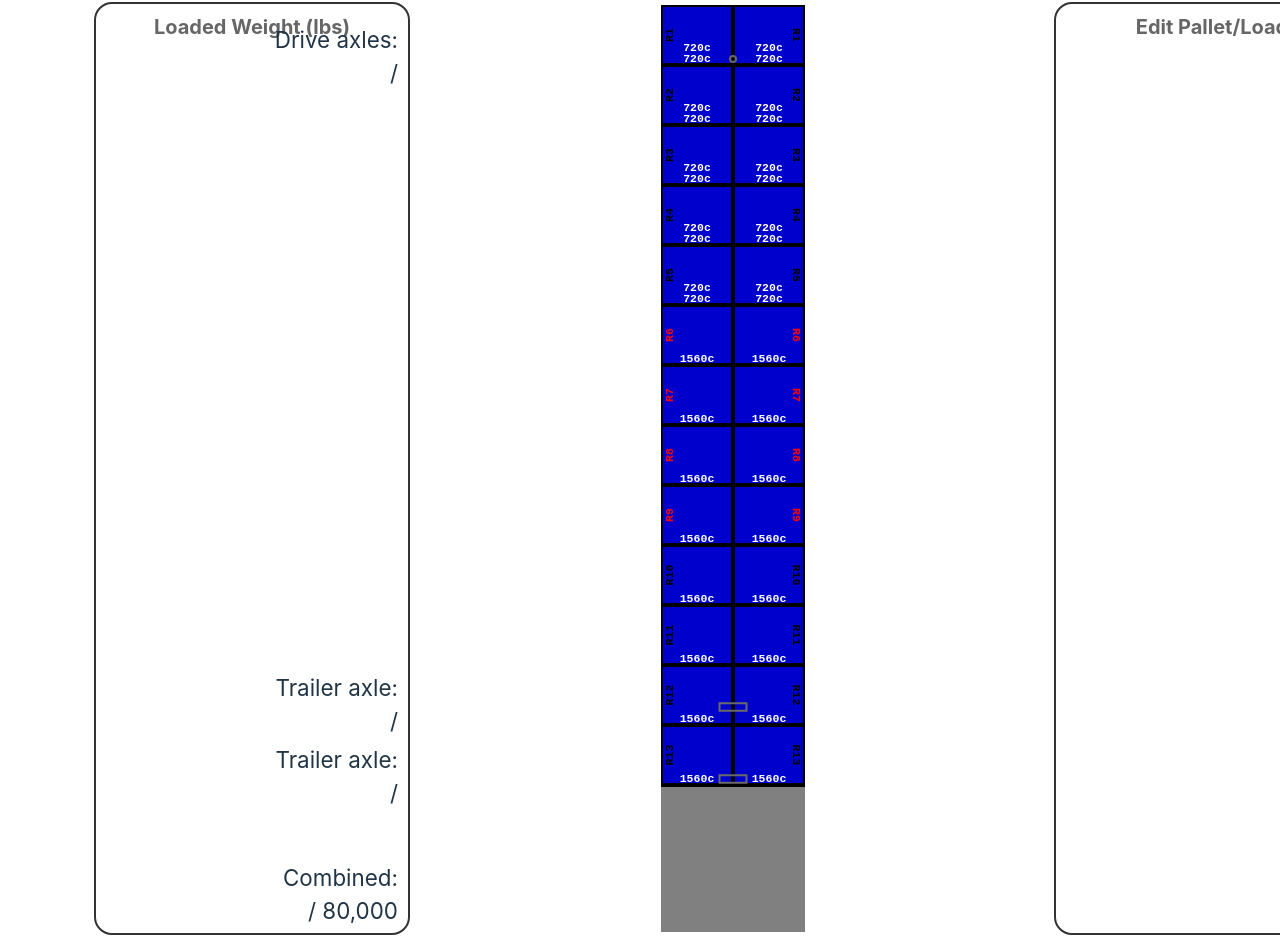
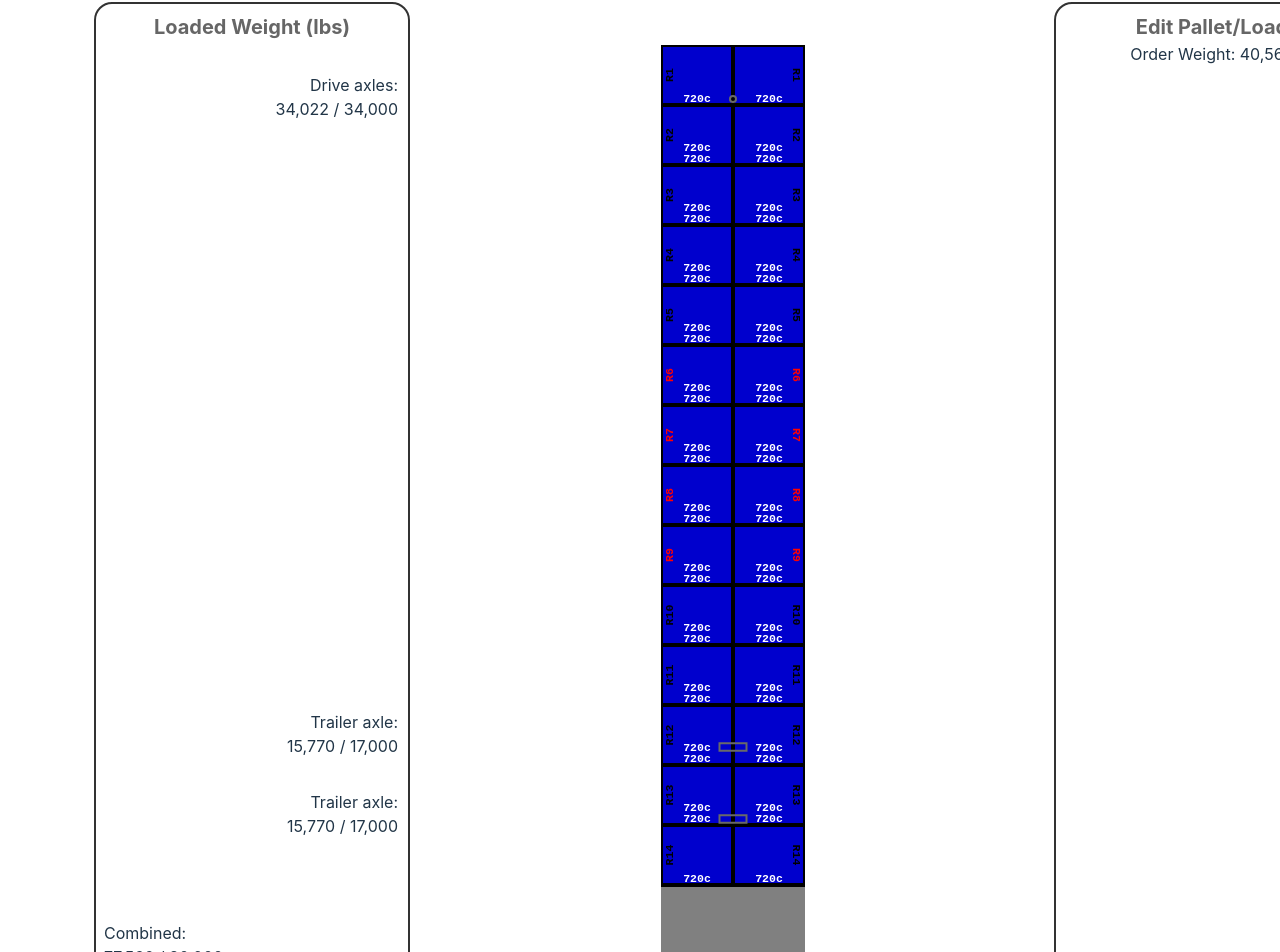
Before and after one commit to PTLux1517/axle-weight-calculator, a React (Vite) app: page / in a window 1280 px wide. Shown: the part 478-1430 px from the top of the page. Built offline with nearby package versions, Linux system fonts and the light colour scheme.

Commit message:
in progress

```diff
--- a/src/App.css
+++ b/src/App.css
@@ -56,11 +56,16 @@ main {
    }
    #loaded-weight-container {
       position: relative;
-      font-size: 1.4em;
+      font-size: 1em;
       > div {
          position: absolute;
-         text-align: right;
-         right: 10px;
+         &:not(#combined-weight) {
+            text-align: right;
+            right: 10px;
+         }
+      }
+      #combined-weight {
+         text-align: left;
       }
    }
    #zoom-container {
@@ -76,6 +81,7 @@ main {
    }
    #load-diagram {
       border: 1px solid white;
+      margin-top: 40px !important;
    }
 }
 
--- a/src/App.tsx
+++ b/src/App.tsx
@@ -1,14 +1,15 @@
-import {ChangeEvent,MouseEvent,useEffect,useReducer,useState} from 'react'
+import {ChangeEvent,MouseEvent,useEffect,useState} from 'react'
 import './App.css'
-import {AxleReferencePoint,Double,Load,O,P,Position,PositionWithMeta,Side,Single,State,Trailer} from './types.ts'
+import {AxleReferencePoint,AxleWeights,Double,Load,O,P,Position,PositionWithMeta,RearAxleTypeCapacity,Side,Single,State,Trailer} from './types.ts'
 import {
+   calcAxleWeights,
    getStateTandemMaxLength,
    getStateTandemMeasurementReference,
    rotatePosition,
    stateRefDistanceToAxleDistanceFromNose,
    tandemCenterDistanceFromNoseToStateRefDistance,
    toFeet,
-   toInches,
+   toInches,totalGrossWt,totalLoadWt,
    toTitleCase
 } from "./calculations.ts";
 import {maxWeightCostcoTrailer,minSlideTrailer,minTandCenterSlideLengthFromNose} from "./sampleTrailers.ts";
@@ -24,6 +25,7 @@ function App() {
    function resetTrailerDimensionsListener(e:MouseEvent<HTMLButtonElement>) {
       setSampleTrailer(defaultTrailer);
       setStateRestriction(defaultState);
+      setRearAxleTypeCapacity(defaultRearAxleType);
       (document.getElementById("interior-length-in") as HTMLInputElement).value = String(defaultTrailer.interiorLength);
       (document.getElementById("interior-length-ft") as HTMLInputElement).value = String(toFeet(defaultTrailer.interiorLength));
       (document.getElementById("kingpin-distance-from-nose-in") as HTMLInputElement).value = String(defaultTrailer.kingpinDistanceFromNose);
@@ -102,6 +104,7 @@ function App() {
       const numInputFt = document.getElementById("tandem-spread-width-ft") as HTMLInputElement
       numInputIn.value = String(newAxleSpread)
       numInputFt.value = String(toFeet(newAxleSpread))
+      setRearAxleTypeCapacity(newAxleSpread > 96 ? RearAxleTypeCapacity.Spread : RearAxleTypeCapacity.Tandem)
    }
 
    function tandemSliderListener(e:ChangeEvent<HTMLInputElement>) {
@@ -183,9 +186,23 @@ function App() {
 
    const defaultTrailer:Trailer&Load = maxWeightCostcoTrailer
    const defaultState:State = State.CA
+   const defaultRearAxleType:RearAxleTypeCapacity = RearAxleTypeCapacity.Tandem
+   const defaultUnloadedWeights:AxleWeights = {
+      steers: 12000,
+      drives: 15000,
+      fTandem: 5000,
+      rTandem: 5000,
+   }
    const [sampleTrailer, setSampleTrailer] = useState<Trailer&Load>(defaultTrailer)
    const [stateRestriction, setStateRestriction] = useState<State|null>(defaultState)
    const [maxSlide, setMaxSlide] = useState(getStateTandemMaxLength(defaultState))
+   const [rearAxleTypeCapacity, setRearAxleTypeCapacity] = useState<RearAxleTypeCapacity>(defaultRearAxleType)
+   const [unloaded, setUnloaded] = useState<AxleWeights>(defaultUnloadedWeights)
+   const [loaded, setLoaded] = useState<AxleWeights|null>(null)
+
+   useEffect(() => {
+      setLoaded(calcAxleWeights(sampleTrailer,unloaded,rearAxleTypeCapacity))
+   },[sampleTrailer]);
 
    const frontTandAxleRenderPos = zoom * (sampleTrailer.tandemCenterDistanceFromNose - sampleTrailer.tandemSpreadWidth/2)
    const rearTandAxleRenderPos = zoom * (sampleTrailer.tandemCenterDistanceFromNose + sampleTrailer.tandemSpreadWidth/2)
@@ -317,13 +334,22 @@ function App() {
             {/* ----------------------------------------------------------------- COLUMN 1 ----------------------------------------------------------------- */}
             <div id={"unloaded-weight-container"} style={{gridRow: 1, gridColumn: 1}}>
                <h3>Unloaded Weight (lbs)</h3>
+               <div>Real World Examples:</div>
+               <ul>
+                  <li><a href={"https://www.thetruckersreport.com/truckingindustryforum/attachments/b9a6ca71-b803-4b06-8dd5-b43491aeb7ee-jpeg.389972/"} target={"_blank"}>unloaded weigh ticket</a></li>
+                  <li><a href={"https://www.reddit.com/r/Truckers/comments/oipyl5/what_are_the_average_axle_weights_of_an_empty/"} target={"_blank"}>discussion forum</a></li>
+               </ul>
             </div>
             <div id={"loaded-weight-container"} style={{gridRow: 2, gridColumn: 1}}>
                <h3>Loaded Weight (lbs)</h3>
-               <div id={"drive-weight"} style={{top: zoom*sampleTrailer.kingpinDistanceFromNose - 35}}>Drive axles:<br/>{} / {}</div>
-               <div id={"front-tandem-weight"} style={{top: frontTandAxleRenderPos - 35}}>Trailer axle:<br/>{} / {}</div>
-               <div id={"rear-tandem-weight"} style={{top: rearTandAxleRenderPos - 35}}>Trailer axle:<br/>{} / {}</div>
-               <div id={"combined-weight"} style={{top: zoom*sampleTrailer.interiorLength - 70}}>Combined:<br/>{} / 80,000</div>
+               <div id={"drive-weight"} style={{top: zoom*sampleTrailer.kingpinDistanceFromNose + 15}}>Drive axles:<br/>
+                  {Math.ceil(loaded ? loaded.drives : unloaded.drives).toLocaleString()} / {Number(34000).toLocaleString()}</div>
+               <div id={"front-tandem-weight"} style={{top: frontTandAxleRenderPos + 8 - (6/zoom)}}>Trailer axle:<br/>
+                  {Math.ceil(loaded ? loaded.fTandem : unloaded.fTandem).toLocaleString()} / {rearAxleTypeCapacity.toLocaleString()}</div>
+               <div id={"rear-tandem-weight"} style={{top: rearTandAxleRenderPos + 8 + (6/zoom)}}>Trailer axle:<br/>
+                  {Math.ceil(loaded ? loaded.rTandem : unloaded.rTandem).toLocaleString()} / {rearAxleTypeCapacity.toLocaleString()}</div>
+               <div id={"combined-weight"} style={{top: zoom*sampleTrailer.interiorLength - 10}}>Combined:<br/>
+                  {Math.ceil(loaded ? totalGrossWt(loaded) : totalGrossWt(unloaded)).toLocaleString()} / {Number(80000).toLocaleString()}</div>
             </div>
             {/* ----------------------------------------------------------------- COLUMN 2 ----------------------------------------------------------------- */}
             <div id={"zoom-container"} style={{gridRow: 1, gridColumn: 2}}>
@@ -366,7 +392,7 @@ function App() {
                <input style={{gridColumn: 3}} type={"number"} id={"kingpin-distance-from-nose-ft"} name={"kingpin-distance-from-nose-ft"} step={0.5} min={2} max={4} defaultValue={toFeet(sampleTrailer.kingpinDistanceFromNose)} onChange={kingpinPosListener}/>
                <label style={{gridColumn: 1}} className={"divided"} htmlFor={"tandem-spread-width-in"}>Tandem Spread Width</label>
                <input style={{gridColumn: 2}} type={"number"} id={"tandem-spread-width-in"} name={"tandem-spread-width-in"} disabled defaultValue={sampleTrailer.tandemSpreadWidth}/>
-               <input style={{gridColumn: 3}} type={"number"} id={"tandem-spread-width-ft"} name={"tandem-spread-width-ft"} step={0.5} min={3} max={12} defaultValue={toFeet(sampleTrailer.tandemSpreadWidth)} onChange={tandemSpreadWidthListener}/>
+               <input style={{gridColumn: 3}} type={"number"} id={"tandem-spread-width-ft"} name={"tandem-spread-width-ft"} step={0.5} min={3.5} max={12} defaultValue={toFeet(sampleTrailer.tandemSpreadWidth)} onChange={tandemSpreadWidthListener}/>
                <label style={{gridColumn: 1}} htmlFor={"tandem-center-distance-from-nose-in"}>{stateRestriction===null ? toTitleCase(unrestrictedReference.slice(2)) : toTitleCase(getStateTandemMeasurementReference(stateRestriction).slice(2))} Distance From Kingpin</label>
                <input style={{gridColumn: 2}} type={"number"} id={"tandem-center-distance-from-nose-in"} name={"tandem-center-distance-from-nose-in"} disabled defaultValue={tandemCenterDistanceFromNoseToStateRefDistance(sampleTrailer,stateRestriction)}/>
                <input style={{gridColumn: 3}} type={"number"} id={"tandem-center-distance-from-nose-ft"} name={"tandem-center-distance-from-nose-ft"} step={0.5} min={toFeet(tandemCenterDistanceFromNoseToStateRefDistance(minSlideTrailer,stateRestriction))} max={maxSlide} defaultValue={toFeet(tandemCenterDistanceFromNoseToStateRefDistance(sampleTrailer,stateRestriction))} onChange={tandemSliderListener}/>
@@ -381,6 +407,7 @@ function App() {
             </div>
             <div id={"editor-container"} style={{gridRow: 2, gridColumn: 3}}>
                <h3>Edit Pallet/Load</h3>
+               {loaded && <div>Order Weight: {Math.ceil(totalLoadWt(loaded,unloaded)).toLocaleString()}</div>}
                <div id={"selected-position-1"}>
                   {selectedPosition1 && <>
                      <h3>Selected Position 1</h3>
@@ -389,6 +416,9 @@ function App() {
                         setSampleTrailer(prev => rotatePosition(prev, selectedPosition1!.row, selectedPosition1!.side))
                         setSelectedPosition1(null)
                      }}>rotate</button>
+                     <button onClick={() => {
+                        setSelectedPosition1(null)
+                     }}>deselect</button>
                   </>}
                </div>
                <div id={"selected-position-2"}>
@@ -400,6 +430,9 @@ function App() {
                         setSampleTrailer(prev => rotatePosition(prev, selectedPosition2!.row, selectedPosition2!.side))
                         setSelectedPosition2(null)
                      }}>rotate</button>
+                     <button onClick={() => {
+                        setSelectedPosition2(null)
+                     }}>deselect</button>
                   </>}
                </div>
             </div>
--- a/src/calculations.ts
+++ b/src/calculations.ts
@@ -1,7 +1,9 @@
 import {
-   AxleReferencePoint,
-   Double,Load,
+   AxleReferencePoint,AxleWeights,
+   Double,
+   Load,
    O,
+   RearAxleTypeCapacity,
    Side,
    Single,
    SlideAxleNoRestrictionMaxLength,
@@ -142,3 +144,51 @@ function recalcDepths(trailer:Trailer&Load) {
       }
    });
 }
+
+export function calcAxleWeights(trailer:Trailer&Load, unloaded:AxleWeights, rearAxleType:RearAxleTypeCapacity):AxleWeights {
+   let loaded:AxleWeights = {...unloaded}
+   trailer.loadRows.forEach(row => {
+      Object.values(row).forEach(pos => {
+         if (pos===null) return;
+         /* COM: center of mass distance from nose | COM2KP: com to kingpin | COM2TC: com to tandem center | COM2FT: com to front tandem | COM2RT: com to rear tandem */
+         const COM = pos.depth + pos.orien.L/2.0,
+               COM2KP = COM - trailer.kingpinDistanceFromNose,
+               COM2TC = COM - trailer.tandemCenterDistanceFromNose,
+               COM2FT = COM2TC - trailer.tandemSpreadWidth/2,
+               COM2RT = COM2TC + trailer.tandemSpreadWidth/2;
+         let span = rearAxleType===RearAxleTypeCapacity.Tandem
+            ? trailer.tandemCenterDistanceFromNose-trailer.kingpinDistanceFromNose
+            : (trailer.tandemCenterDistanceFromNose - trailer.tandemSpreadWidth/2) - trailer.kingpinDistanceFromNose
+         const posWt = pos.stack.map(pal => pal.prdWt + pal.palWt).reduce((acc,wt) => acc + wt, 0)
+         if (COM2KP <= 0) { //position is in front of kingpin: weight contribution is 100% to drives
+            loaded.drives += posWt
+         }
+         else if (rearAxleType===RearAxleTypeCapacity.Tandem) {
+            if (COM2TC < 0) { //position is between kingpin and tandem center (non-inclusive): weight contribution is interpolated between drives and tandems
+               const percentRearward = (COM-trailer.kingpinDistanceFromNose)/span
+               const noseContribution = posWt * (1-percentRearward)
+               const tailContribution = posWt - noseContribution
+               loaded.drives += noseContribution
+               loaded.fTandem += tailContribution/2
+               loaded.rTandem += tailContribution/2
+            }
+            else { //position is on or beyond tandem center: weight contribution is 100% to tandems
+               loaded.fTandem += posWt/2
+               loaded.rTandem += posWt/2
+            }
+         }
+         else if (rearAxleType===RearAxleTypeCapacity.Spread) {
+
+         }
+      })
+   })
+   return loaded
+}
+
+export function totalGrossWt(loaded:AxleWeights):number {
+   return loaded.steers + loaded.drives + loaded.fTandem + loaded.rTandem
+}
+
+export function totalLoadWt(loaded:AxleWeights, unloaded:AxleWeights):number {
+   return totalGrossWt(loaded) - totalGrossWt(unloaded)
+}
--- a/src/sampleTrailers.ts
+++ b/src/sampleTrailers.ts
@@ -47,21 +47,24 @@ export const maxLengthStraightTrailer:Trailer&Load = {
 export const maxWeightCostcoTrailer:Trailer&Load = {
    ...defaultTrailerEmpty,
    loadRows: [
-      {l___: {depth: 0, orien: O.Sideways, stack: [{prdWt: 720, palWt: P.Chep}, {prdWt: 720, palWt: P.Chep}]}, ___r: {depth: 0, orien: O.Sideways, stack: [{prdWt: 720, palWt: P.Chep}, {prdWt: 720, palWt: P.Chep}]}},
+      {l___: {depth: 0, orien: O.Sideways, stack: [{prdWt: 720, palWt: P.Chep}]}, ___r: {depth: 0, orien: O.Sideways, stack: [{prdWt: 720, palWt: P.Chep}]}},
       {l___: {depth: 40, orien: O.Sideways, stack: [{prdWt: 720, palWt: P.Chep}, {prdWt: 720, palWt: P.Chep}]}, ___r: {depth: 40, orien: O.Sideways, stack: [{prdWt: 720, palWt: P.Chep}, {prdWt: 720, palWt: P.Chep}]}},
       {l___: {depth: 80, orien: O.Sideways, stack: [{prdWt: 720, palWt: P.Chep}, {prdWt: 720, palWt: P.Chep}]}, ___r: {depth: 80, orien: O.Sideways, stack: [{prdWt: 720, palWt: P.Chep}, {prdWt: 720, palWt: P.Chep}]}},
       {l___: {depth: 120, orien: O.Sideways, stack: [{prdWt: 720, palWt: P.Chep}, {prdWt: 720, palWt: P.Chep}]}, ___r: {depth: 120, orien: O.Sideways, stack: [{prdWt: 720, palWt: P.Chep}, {prdWt: 720, palWt: P.Chep}]}},
 
       {l___: {depth: 160, orien: O.Sideways, stack: [{prdWt: 720, palWt: P.Chep}, {prdWt: 720, palWt: P.Chep}]}, ___r: {depth: 160, orien: O.Sideways, stack: [{prdWt: 720, palWt: P.Chep}, {prdWt: 720, palWt: P.Chep}]}},
-      {l___: {depth: 200, orien: O.Sideways, stack: [{prdWt: 1560, palWt: P.Chep}]}, ___r: {depth: 200, orien: O.Sideways, stack: [{prdWt: 1560, palWt: P.Chep}]}},
-      {l___: {depth: 240, orien: O.Sideways, stack: [{prdWt: 1560, palWt: P.Chep}]}, ___r: {depth: 240, orien: O.Sideways, stack: [{prdWt: 1560, palWt: P.Chep}]}},
-      {l___: {depth: 280, orien: O.Sideways, stack: [{prdWt: 1560, palWt: P.Chep}]}, ___r: {depth: 280, orien: O.Sideways, stack: [{prdWt: 1560, palWt: P.Chep}]}},
+      {l___: {depth: 200, orien: O.Sideways, stack: [{prdWt: 720, palWt: P.Chep}, {prdWt: 720, palWt: P.Chep}]}, ___r: {depth: 200, orien: O.Sideways, stack: [{prdWt: 720, palWt: P.Chep}, {prdWt: 720, palWt: P.Chep}]}},
+      {l___: {depth: 240, orien: O.Sideways, stack: [{prdWt: 720, palWt: P.Chep}, {prdWt: 720, palWt: P.Chep}]}, ___r: {depth: 240, orien: O.Sideways, stack: [{prdWt: 720, palWt: P.Chep}, {prdWt: 720, palWt: P.Chep}]}},
+      {l___: {depth: 280, orien: O.Sideways, stack: [{prdWt: 720, palWt: P.Chep}, {prdWt: 720, palWt: P.Chep}]}, ___r: {depth: 280, orien: O.Sideways, stack: [{prdWt: 720, palWt: P.Chep}, {prdWt: 720, palWt: P.Chep}]}},
 
-      {l___: {depth: 320, orien: O.Sideways, stack: [{prdWt: 1560, palWt: P.Chep}]}, ___r: {depth: 320, orien: O.Sideways, stack: [{prdWt: 1560, palWt: P.Chep}]}},
-      {l___: {depth: 360, orien: O.Sideways, stack: [{prdWt: 1560, palWt: P.Chep}]}, ___r: {depth: 360, orien: O.Sideways, stack: [{prdWt: 1560, palWt: P.Chep}]}},
-      {l___: {depth: 400, orien: O.Sideways, stack: [{prdWt: 1560, palWt: P.Chep}]}, ___r: {depth: 400, orien: O.Sideways, stack: [{prdWt: 1560, palWt: P.Chep}]}},
-      {l___: {depth: 440, orien: O.Sideways, stack: [{prdWt: 1560, palWt: P.Chep}]}, ___r: {depth: 440, orien: O.Sideways, stack: [{prdWt: 1560, palWt: P.Chep}]}},
+      {l___: {depth: 320, orien: O.Sideways, stack: [{prdWt: 720, palWt: P.Chep}, {prdWt: 720, palWt: P.Chep}]}, ___r: {depth: 320, orien: O.Sideways, stack: [{prdWt: 720, palWt: P.Chep}, {prdWt: 720, palWt: P.Chep}]}},
+      {l___: {depth: 360, orien: O.Sideways, stack: [{prdWt: 720, palWt: P.Chep}, {prdWt: 720, palWt: P.Chep}]}, ___r: {depth: 360, orien: O.Sideways, stack: [{prdWt: 720, palWt: P.Chep}, {prdWt: 720, palWt: P.Chep}]}},
+      {l___: {depth: 400, orien: O.Sideways, stack: [{prdWt: 720, palWt: P.Chep}, {prdWt: 720, palWt: P.Chep}]}, ___r: {depth: 400, orien: O.Sideways, stack: [{prdWt: 720, palWt: P.Chep}, {prdWt: 720, palWt: P.Chep}]}},
+      {l___: {depth: 440, orien: O.Sideways, stack: [{prdWt: 720, palWt: P.Chep}, {prdWt: 720, palWt: P.Chep}]}, ___r: {depth: 440, orien: O.Sideways, stack: [{prdWt: 720, palWt: P.Chep}, {prdWt: 720, palWt: P.Chep}]}},
 
-      {l___: {depth: 480, orien: O.Sideways, stack: [{prdWt: 1560, palWt: P.Chep}]}, ___r: {depth: 480, orien: O.Sideways, stack: [{prdWt: 1560, palWt: P.Chep}]}},
+      {l___: {depth: 480, orien: O.Sideways, stack: [{prdWt: 720, palWt: P.Chep}, {prdWt: 720, palWt: P.Chep}]}, ___r: {depth: 480, orien: O.Sideways, stack: [{prdWt: 720, palWt: P.Chep}, {prdWt: 720, palWt: P.Chep}]}},
+      {l___: {depth: 520, orien: O.Sideways, stack: [{prdWt: 720, palWt: P.Chep}]}, ___r: {depth: 520, orien: O.Sideways, stack: [{prdWt: 720, palWt: P.Chep}]}},
+      //{l___: {depth: 520, orien: O.Sideways, stack: [{prdWt: 1560, palWt: P.Chep}]}, ___r: {depth: 520, orien: O.Sideways, stack: [{prdWt: 1560, palWt: P.Chep}]}},
+      //{l___: {depth: 560, orien: O.Sideways, stack: [{prdWt: 1560, palWt: P.Chep}]}, ___r: {depth: 560, orien: O.Sideways, stack: [{prdWt: 1560, palWt: P.Chep}]}},
    ]
 }
```
Also changed, not shown: src/types.ts (+12 -0 lines).
